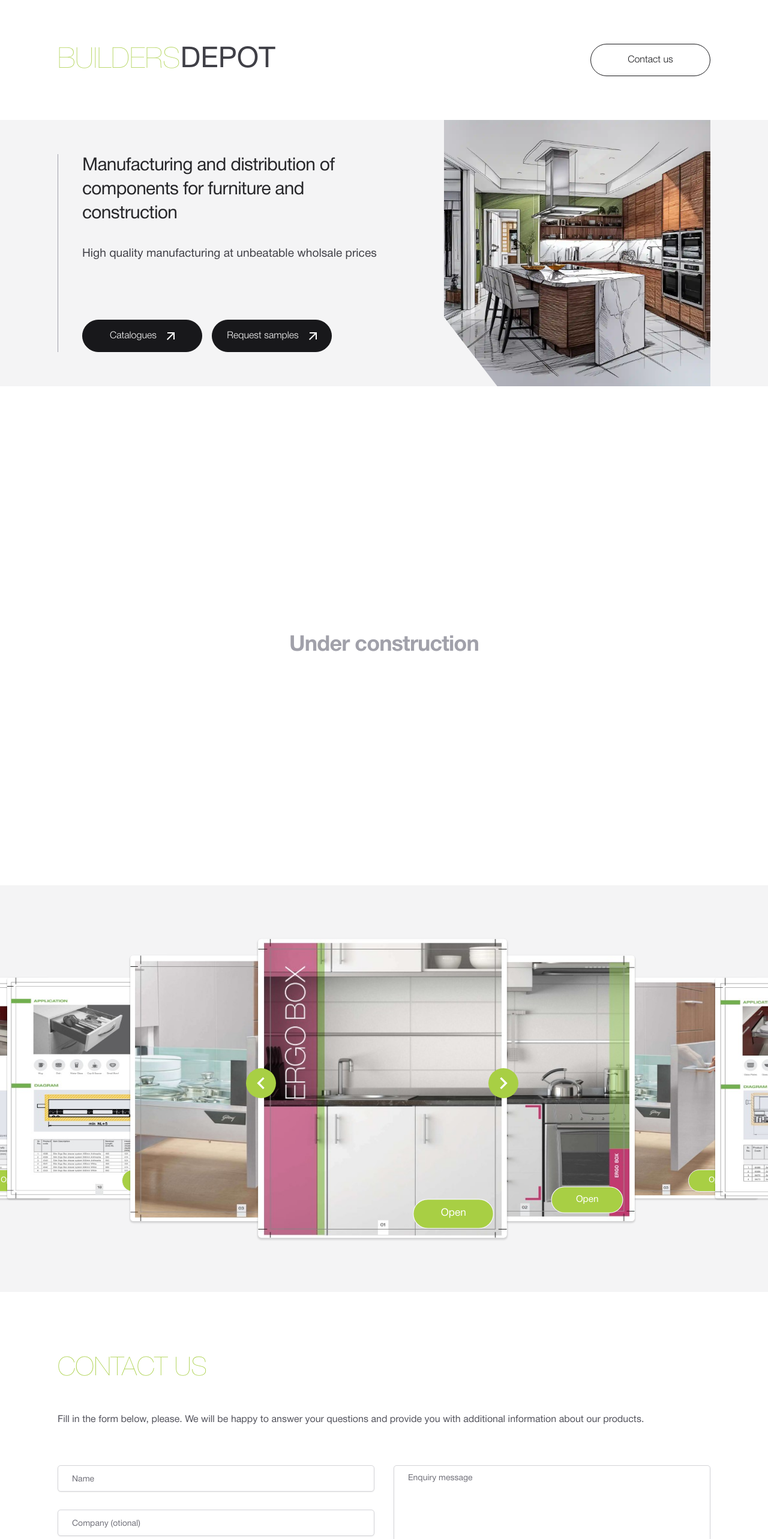
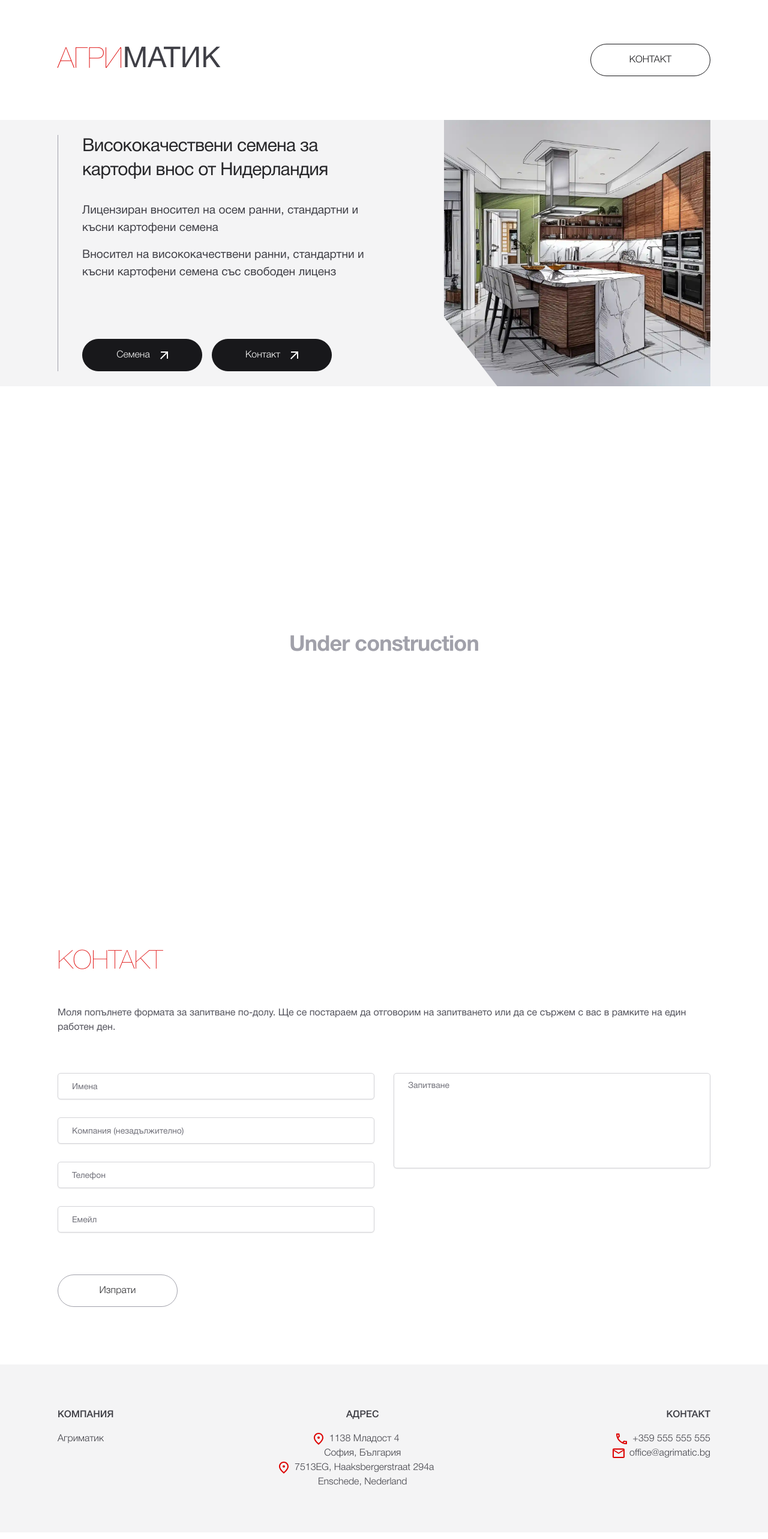
Before and after one commit to KKKircheff/Agrimatic, a React (Vite) app: page / in a window 1280 px wide. Shown: the top 2566 px of the page at 60% size. Built offline with nearby package versions, Linux system fonts and the light colour scheme.

Commit message:
Refactored

```diff
--- a/src/components/inputs/FormInputField.component.tsx
+++ b/src/components/inputs/FormInputField.component.tsx
@@ -54,6 +54,7 @@ const FormInputField = ({ label, name, control, required = false, ...otherProps
                             }}
                             sx={{
                                 borderRadius: 5,
+                                borderWidth: 1.3,
                                 fontWeight: 300,
                                 fontSize: 'sm',
                                 color: c.neutral[500]
--- a/src/routes/ContactForm/ContactForm.section.tsx
+++ b/src/routes/ContactForm/ContactForm.section.tsx
@@ -85,6 +85,7 @@ const ContactForm = () => {
     }
 
     const submit = async (data: ContactInfo) => {
+        return
         try {
             setIsFormValid(true);
             const { name, email, message, phonenumber } = data;
@@ -127,14 +128,14 @@ const ContactForm = () => {
             data-aos-easing="ease-in"
             data-aos-duration="250"
             data-aos-delay="250">
-            <Typography fontSize='xxLargeTitle' fontWeight={200} textColor='primary.500'>CONTACT US</Typography>
-            <Typography pb={3} fontWeight={400} textColor='neutral.600'>Fill in the form below, please. We will be happy to answer your questions and provide you with additional information about our products.</Typography>
+            <Typography fontSize='xxLargeTitle' fontWeight={200} textColor='primary.500'>КОНТАКТ</Typography>
+            <Typography pb={3} fontWeight={400} textColor='neutral.600'>Моля попълнете формата за запитване по-долу. Ще се постараем да отговорим на запитването или да се сържем с вас в рамките на един работен ден.</Typography>
 
             <form onSubmit={handleSubmit(submit)} noValidate>
                 <Grid container spacing={4} mb={3}>
                     <Grid xs={12} md={6}>
                         <FormInputField
-                            label='Name'
+                            label='Имена'
                             type='text'
                             autoComplete='off'
                             required
@@ -143,7 +144,7 @@ const ContactForm = () => {
                         />
 
                         <FormInputField
-                            label='Company (otional)'
+                            label='Компания (незадължително)'
                             type='text'
                             autoComplete='off'
                             name='company'
@@ -152,7 +153,7 @@ const ContactForm = () => {
                         />
 
                         <FormInputField
-                            label='Phone number'
+                            label='Телефон'
                             type='text'
                             name='phonenumber'
                             autoComplete='off'
@@ -161,7 +162,7 @@ const ContactForm = () => {
                         />
 
                         <FormInputField
-                            label='Email'
+                            label='Емейл'
                             type='email'
                             name='email'
                             autoComplete='off'
@@ -172,7 +173,7 @@ const ContactForm = () => {
 
                     <Grid xs={12} md={6}>
                         <FormTextArea
-                            label='Enquiry message'
+                            label='Запитване'
                             name='message'
                             minRows={5}
                             maxRows={10}
@@ -181,11 +182,11 @@ const ContactForm = () => {
                         />
                     </Grid>
                 </Grid>
-                {!isFormValid && <Typography textColor='danger.500' pb={3} mt={-5}>Error: {errorMessage}</Typography>}
+                {!isFormValid && <Typography textColor='danger.500' pb={3} mt={-5}>Невалидна форма {errorMessage}</Typography>}
                 <WhiteButton
                     type="submit"
                     sx={{ maxWidth: 200, borderColor: 'neutral.400', color: 'neutral.800' }}
-                >Send</WhiteButton>
+                >Изпрати</WhiteButton>
             </form>
         </Stack >
     )
--- a/src/routes/Footrer/Footer.section.tsx
+++ b/src/routes/Footrer/Footer.section.tsx
@@ -26,41 +26,41 @@ const Footer = () => {
                 <Stack direction='column' textAlign={{ xs: 'center', md: 'left' }}>
                     <Typography
                         sx={groupTitle}
-                    >COMPANY</Typography>
+                    >КОМПАНИЯ</Typography>
                     <Typography
                         style={groupRow}
-                    >Builders Depot ltd.</Typography>
-                    <Typography
+                    >Агриматик</Typography>
+                    {/* <Typography
                         style={groupRow}
-                    >Bulgaria</Typography>
+                    >Нидерландия</Typography> */}
                 </Stack>
                 <Stack direction='column' textAlign='center'>
                     <Typography
                         sx={groupTitle}
-                    >ADDRESS</Typography>
+                    >АДРЕС</Typography>
                     <Typography
                         style={groupRow}
                         ml={-3}
                         justifyContent={'center'}
                         startDecorator={<PlaceOutlinedIcon sx={{ color: 'primary.500' }} />}
-                    > 8800, Sliven</Typography>
+                    >1138 Младост 4</Typography>
                     <Typography
                         style={groupRow}
-                    >Bulgaria</Typography>
+                    >София, България</Typography>
                     <Typography
                         style={groupRow}
                         ml={-3}
                         justifyContent={'center'}
                         startDecorator={<PlaceOutlinedIcon sx={{ color: 'primary.500' }} />}
-                    > 7511, Enschede</Typography>
+                    > 7513EG, Haaksbergerstraat 294a</Typography>
                     <Typography
                         style={groupRow}
-                    >Nederland</Typography>
+                    >Enschede, Nederland</Typography>
                 </Stack>
                 <Stack direction='column' textAlign={{ xs: 'center', md: 'right' }}>
                     <Typography
                         sx={groupTitle}
-                    >CONTACT</Typography>
+                    >КОНТАКТ</Typography>
                     <Typography
                         style={groupRow}
                         justifyContent={{ xs: 'center', md: 'flex-end' }}
@@ -70,7 +70,7 @@ const Footer = () => {
                         style={groupRow}
                         startDecorator={<LocalPostOfficeOutlinedIcon sx={{ color: 'primary.500' }} />}
                         justifyContent={{ xs: 'center', md: 'flex-end' }}
-                    >contact@buildersdepot.eu</Typography>
+                    >office@agrimatic.bg</Typography>
                 </Stack>
             </SectionWrapper>
         </Stack>
--- a/src/routes/Home.page.tsx
+++ b/src/routes/Home.page.tsx
@@ -24,11 +24,11 @@ const Home = () => {
             <SectionWrapper minHeight='800px' alignItems='center' justifyContent='center'>
                 <Typography level='h1' textColor='neutral.400'>Under construction</Typography>
             </SectionWrapper>
-            <SectionWrapper width='100%' bgcolor='neutral.100' id='catalogues'>
+            {/* <SectionWrapper width='100%' bgcolor='neutral.100' id='catalogues'>
                 <Suspense fallback={<div>Loading...</div>}>
                     <PdfCarousel />
                 </Suspense>
-            </SectionWrapper>
+            </SectionWrapper> */}
             <SectionWrapper id='contact-form'>
                 <Suspense fallback={<div>Loading...</div>}>
                     <ContactForm />
--- a/src/routes/Home/HomeHero.section.tsx
+++ b/src/routes/Home/HomeHero.section.tsx
@@ -34,12 +34,17 @@ const HomeHero = () => {
                     <Typography
                         level='h2' fontWeight='400'
                         pb={{ xs: 2, md: 3, lg: 4 }}
-                    >Manufacturing and distribution of components for furniture and construction
+                    >Висококачествени семена за картофи внос от Нидерландия
+                    </Typography>
+                    <Typography
+                        fontSize='smallTitle'
+                        pb={{ xs: 2, md: 2, lg: 2 }}
+                    >Лицензиран вносител на осем ранни, стандартни и късни картофени семена
                     </Typography>
                     <Typography
                         fontSize='smallTitle'
                         pb={{ xs: 8, md: 6, lg: 12 }}
-                    >High quality manufacturing at unbeatable wholsale prices
+                    >Вносител на висококачествени ранни, стандартни и късни картофени семена със свободен лиценз
                     </Typography>
                     <Stack direction={{ xs: 'column', sm: 'row' }} gap={2}>
                         <BlackButton
@@ -47,13 +52,13 @@ const HomeHero = () => {
                             color='neutral'
                             onClick={scrollToCatalogues}
                             endDecorator={<ArrowOutwardIcon />}>
-                            <Typography textColor='inherit' fontSize='inherit'>Catalogues</Typography>
+                            <Typography textColor='inherit' fontSize='inherit'>Семена</Typography>
                         </BlackButton>
                         <BlackButton
                             size='lg'
                             onClick={scrollToContact}
                             endDecorator={<ArrowOutwardIcon />}>
-                            <Typography textColor='inherit' fontSize='inherit'>Request samples</Typography>
+                            <Typography textColor='inherit' fontSize='inherit'>Контакт</Typography>
                         </BlackButton>
                     </Stack>
                 </Stack>
--- a/src/routes/Navbar/Navbar.component.tsx
+++ b/src/routes/Navbar/Navbar.component.tsx
@@ -20,12 +20,12 @@ const Navbar = () => {
             <Stack direction='row' fontSize={{ xs: '10vw', md: 'xxxLargeTitle' }}>
                 <Typography
                     fontSize='inherit'
+                    textColor='primary.500'
                     fontWeight='200'
-                    textColor='primary.400'
-                >BUILDERS</Typography>
+                >АГРИ</Typography>
                 <Typography
                     fontSize='inherit'
-                >DEPOT</Typography>
+                >МАТИК</Typography>
             </Stack>
             <WhiteButton
                 size='md'
@@ -33,7 +33,7 @@ const Navbar = () => {
                 variant='outlined'
                 sx={{ maxWidth: { xs: '100%', sm: '200px' } }}
                 onClick={handleScroll}
-            >Contact us</WhiteButton>
+            >КОНТАКТ</WhiteButton>
         </Stack>
     )
 }
--- a/src/styles/theme.ts
+++ b/src/styles/theme.ts
@@ -66,6 +66,19 @@ export const theme = extendTheme({
         light: {
             palette: {
                 primary: {
+                    '50': '#f9dad1',
+                    '100': '#f0b5a4',
+                    '200': '#e39179',
+                    '300': '#d46c50',
+                    '400': '#c24429',
+                    '500': '#DD0000',
+                    '600': '#940d03',
+                    '700': '#7b1204',
+                    '800': '#621404',
+                    '900': '#4b1404',
+                    solidHoverBg: 'var(--joy-palette-primary-400)',
+                },
+                secondary: {
                     '50': '#e8f1cb',
                     '100': '#dceab1',
                     '200': '#d0e497',
@@ -76,19 +89,6 @@ export const theme = extendTheme({
                     '700': '#758f34',
                     '800': '#5d712b',
                     '900': '#465423',
-                    solidHoverBg: 'var(--joy-palette-primary-400)',
-                },
-                secondary: {
-                    '50': '#d9deec',
-                    '100': '#b4bfd9',
-                    '200': '#8fa0c5',
-                    '300': '#6a82b3',
-                    '400': '#4266a0',
-                    '500': '#4470cf',
-                    '600': '#0e3f74',
-                    '700': '#13335c',
-                    '800': '#142845',
-                    '900': '#121d30',
                     solidColor: 'var(--joy-palette-secondary-50)',
                     solidBg: 'var(--joy-palette-secondary-400)',
                     solidHoverBg: 'var(--joy-palette-secondary-700)',
```
Also changed, not shown: 1 other file (tests, documents, lock files or other folders).
